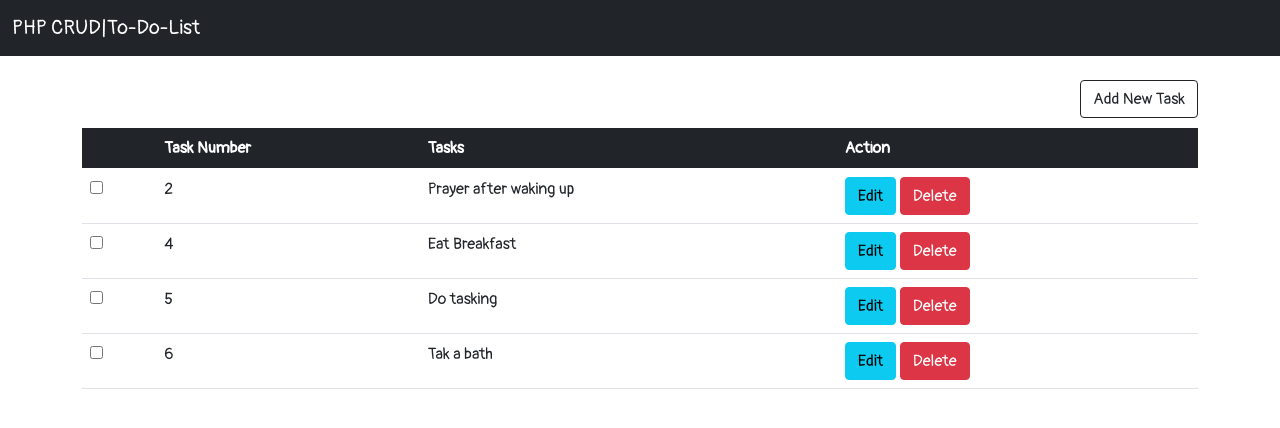
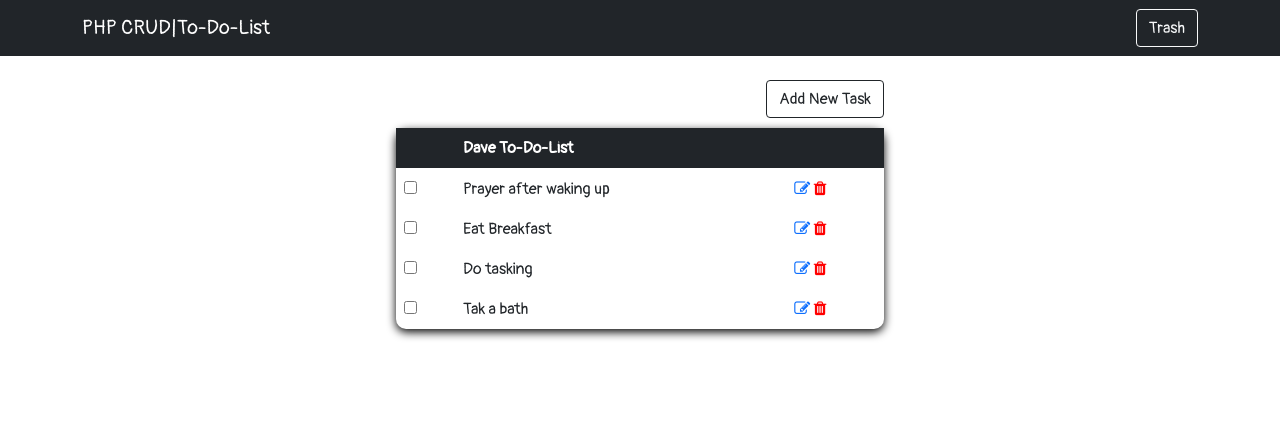
Before and after one commit to DaveLyndrex/to-do-list, a PHP site: page / in a window 1280 px wide. Shown: the top 428 px of the page. Run offline with PHP 8.4, Linux system fonts and the light colour scheme; data comes from the database, SQL or seed files in the repository; some libraries are stand-ins or nearby versions.

Commit message:
not yet again

```diff
--- a/edit.php
+++ b/edit.php
@@ -31,6 +31,7 @@
                 if ($update == true):
             ?>
             <button type="submit" name="update" class="btn btn-info">Update</button>
+            <br><br>
             <?php endif;?>
         </form>
     </div>
--- a/index.php
+++ b/index.php
@@ -4,20 +4,20 @@
 <head>
     <meta charset="utf-8">
     <meta name="viewport" content="width=device-width, initial-scale=1">
-    <link href="https://cdn.jsdelivr.net/npm/bootstrap@5.0.0-beta3/dist/css/bootstrap.min.css" rel="stylesheet"
-        integrity="sha384-eOJMYsd53ii+scO/bJGFsiCZc+5NDVN2yr8+0RDqr0Ql0h+rP48ckxlpbzKgwra6" crossorigin="anonymous">
-    <script src="https://cdn.jsdelivr.net/npm/bootstrap@5.0.0-beta3/dist/js/bootstrap.bundle.min.js"
-        integrity="sha384-JEW9xMcG8R+pH31jmWH6WWP0WintQrMb4s7ZOdauHnUtxwoG2vI5DkLtS3qm9Ekf"
-        crossorigin="anonymous"></script>
+    <link href="https://cdn.jsdelivr.net/npm/bootstrap@5.0.0-beta3/dist/css/bootstrap.min.css" rel="stylesheet" integrity="sha384-eOJMYsd53ii+scO/bJGFsiCZc+5NDVN2yr8+0RDqr0Ql0h+rP48ckxlpbzKgwra6" crossorigin="anonymous">
+    <script src="https://cdn.jsdelivr.net/npm/bootstrap@5.0.0-beta3/dist/js/bootstrap.bundle.min.js" integrity="sha384-JEW9xMcG8R+pH31jmWH6WWP0WintQrMb4s7ZOdauHnUtxwoG2vI5DkLtS3qm9Ekf" crossorigin="anonymous"></script>
     <script src="https://ajax.googleapis.com/ajax/libs/jquery/2.1.1/jquery.min.js"></script>
     <link rel="preconnect" href="https://fonts.gstatic.com">
     <link href="https://fonts.googleapis.com/css2?family=Pangolin&display=swap" rel="stylesheet">
+    <script src="https://cdnjs.cloudflare.com/ajax/libs/jquery/3.6.0/jquery.js" integrity="sha512-n/4gHW3atM3QqRcbCn6ewmpxcLAHGaDjpEBu4xZd47N0W2oQ+6q7oc3PXstrJYXcbNU1OHdQ1T7pAP+gi5Yu8g==" crossorigin="anonymous"></script>
+    <link rel="stylesheet" href="https://cdnjs.cloudflare.com/ajax/libs/font-awesome/4.7.0/css/font-awesome.min.css">
     <title>Product Entry</title>
 
     <style>
         body {
             font-family: 'Pangolin', cursive;
         }
+
         .selector-for-some-widget {
             box-sizing: content-box;
         }
@@ -26,15 +26,43 @@
             float: right;
         }
 
+        table {
+            border-radius: 10px;
+            border-collapse: collapse;
+        }
+
+        thead {
+            border-radius: 10px;
+        }
+
+        table,
+        tr,
+        td {
+            border: none;
+        }
+
+        td {
+            position: relative;
+            padding: 5px 10px;
+        }
+
+
+        tr.strikeout td:before {
+            content: " ";
+            position: absolute;
+            top: auto;
+            left: auto;
+            border-bottom: 1px solid #111;
+            width: auto;
+        }
     </style>
 </head>
 
 <body>
-<?php require_once 'process.php';?>
+    <?php require_once 'process.php'; ?>
     <?php
-    if(isset($_SESSION['message'])):?>
+    if (isset($_SESSION['message'])) : ?>
 
-<div class="alert alert-<?=$_SESSION['msg_type']?>">
         <?php
         echo $_SESSION['message'];
         unset($_SESSION['message']);
@@ -47,14 +75,14 @@
     $result = $mysqli->query("SELECT * FROM tasks") or die($mysqli->error);
     ?>
     <nav class="navbar navbar-dark bg-dark">
-        <div class="container-fluid">
+        <div class="container">
             <a class="navbar-brand" href="#">PHP CRUD|To-Do-List</a>
+            <button type="button" class="btn btn-outline-light">Trash</button>
         </div>
     </nav>
     <br>
-    <div class="container">
-        <button type="button" class="btn btn-outline-dark" id="btn1" data-bs-toggle="modal"
-            data-bs-target="#exampleModal">
+    <div class="container" style="width:40%;">
+        <button type="button" class="btn btn-outline-dark" id="btn1" data-bs-toggle="modal" data-bs-target="#exampleModal">
             Add New Task
         </button>
         <div class="modal fade" id="exampleModal" tabindex="-1" aria-labelledby="exampleModalLabel" aria-hidden="true">
@@ -68,9 +96,9 @@
                         <form action="process.php" method="POST">
                             <div class="mb-3">
                                 <label for="inputTask" class="form-label">Task</label>
-                                    <input type="text" name="task" class="form-control" id="inputTask" value="<?php echo $task;?>">
+                                <input type="text" name="task" class="form-control" id="inputTask" value="<?php echo $task; ?>">
                             </div>
-                                <button type="submit" name="submit" class="btn btn-primary">Submit</button>
+                            <button type="submit" name="submit" class="btn btn-outline-primary">Submit</button>
                     </div>
 
                     </form>
@@ -79,50 +107,46 @@
         </div>
     </div>
     <br><br>
-    <div class="container">
-        <table class="table">
+    <div class="container" style="width: 40%;">
+        <table class="table" style="box-shadow:rgba(0, 0, 0, 1) 0px 3px 10px;">
             <thead class="table-dark">
                 <tr>
+
                     <th></th>
-                    <th scope="col">Task Number</th>
-                    <th scope="col">Tasks</th>
-                    <th scope="action">Action</th>
+                    <th scope="col">Dave To-Do-List</th>
+                    <th></th>
                 </tr>
             </thead>
             <?php
-                while ($row =   $result->fetch_assoc()):
+            while ($row = $result->fetch_assoc()) :
             ?>
                 <tr>
                     <td>
-                      <label><input type="checkbox" name="packersOff" class="strikethrough"></label>
+                        <label><input type="checkbox" id="checkbox" name="packersOff" class="strikethrough"></label>
                     </td>
-					<td>
-						<?php echo $row['id']; ?>
-					</td>
+
                     <td>
                         <?php echo $row['task']; ?>
                     </td>
                     <td>
-                    <a href="edit.php?edit=<?php echo $row['id'];?>"
-                        class="btn btn-info">Edit</a>
-                    <a href="process.php?delete=<?php echo $row['id']; ?>"
-                        class="btn btn-danger">Delete</a>
+                        <a href="edit.php?edit=<?php echo $row['id']; ?>"><i class="fa fa-edit"></i></a>
+                        <a href="process.php?delete=<?php echo $row['id']; ?>"><i class="fa fa-trash" style="color:red"></i></a>
                     </td>
                 </tr>
-            <?php endwhile;?>
+            <?php endwhile; ?>
         </table>
     </div>
     </div>
 
     <script type="text/javascript">
-        function check() {
-          if($("#checked").is(":checked")){
-             alert("Thanks for Attending");
-            $(this).attr('disabled','disabled');
+        $('.strikethrough').change(function() {
+            if (this.checked) {
+                $(this).parent().parent().addClass("strikeout");
+            } else {
+                $(this).parent().parent().removeClass("strikeout");
             }
-
-          }
-
+        });
     </script>
 </body>
+
 </html>
--- a/process.php
+++ b/process.php
@@ -16,7 +16,7 @@ if (isset($_POST['submit'])){
     $mysqli->query("INSERT INTO tasks(task) VALUES
     ('$task')") or die ($mysqli->error);
 
-    $_SESSION['message'] = "Record has been saved!";
+    $_SESSION['message'] = '<script>alert("Record has been saved!")</script>';
     $_SESSION['msg_type'] = "Success";
 
     header("location: index.php");
@@ -27,7 +27,7 @@ if (isset($_GET['delete'])){
     $id = $_GET['delete'];
     $mysqli->query("DELETE FROM tasks WHERE id=$id") or die($mysqli->error);
 
-    $_SESSION['message'] = "Record has been deleted!";
+    $_SESSION['message'] = '<script>alert("Record has been deleted!)"</script>';
     $_SESSION['msg_type'] = "danger";
 
     header("location: index.php");
@@ -52,8 +52,8 @@ if (isset($_POST['update'])){
     $mysqli->query("UPDATE tasks SET task='$task' WHERE id=$id")
     or die($mysqli->error);
 
-    $_SESSION['message'] = "Record updated successfully!";
-    $_SESSION['msg_type']= "warning";
+    $_SESSION['message'] = '<script>alert("Record updated successfully!")</script>';
+
 
     header("location: index.php");
 }
```
Also changed, not shown: practice.html (deleted, +0 -60 lines), trash.php (added). Lines whose indentation alone changed are shown as unchanged.
